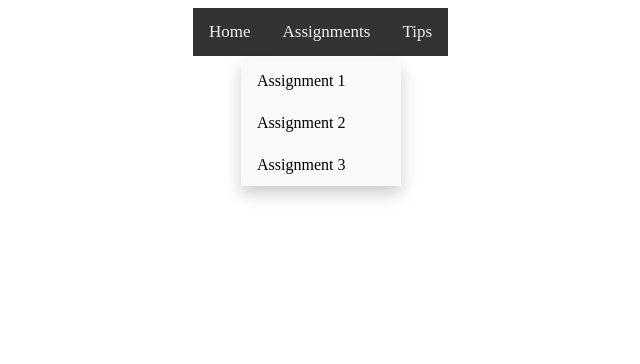
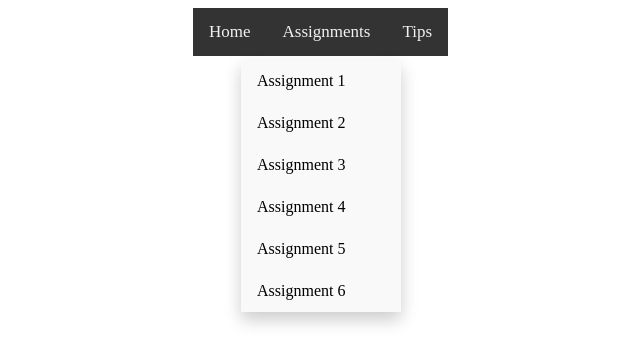
Before and after one commit to jjay4/jjay4.github.io, a plain HTML site: page assignment.html in a window 1280 px wide. Shown: the whole page, without its empty margins (319-959 px from the left). Drawn offline with Linux system fonts and the light colour scheme.

Commit message:
Update assignment.html

```diff
--- a/assignment.html
+++ b/assignment.html
@@ -1 +1 @@
-<!DOCTYPE html><html><head><title>Assignments</title><meta charset="UTF-8"> <meta name="description" content="Portfolio Description"> <meta name="keywords" content="HTML,CSS"> <meta name="author" content="James"> <meta name="viewport" content="width=device-width, initial-scale=1.0"> <link rel="stylesheet" type="text/css" href="index.css"></head><body><nav class="topnav" id="myTopnav"> <a href="index.html">Home</a> <a href="assignment.html" id="drop">Assignments</a> <a href="tips.html">Tips</a></nav> <div class="dropdown-content"> <a href="assignment1.html" id="assignment1">Assignment 1</a> <a href="assignment2.html" id="assignment1">Assignment 2</a> <a href="assignment3.html" id="assignment1">Assignment 3</a> </div></body></html>
+<!DOCTYPE html><html><head><title>Assignments</title><meta charset="UTF-8"> <meta name="description" content="Portfolio Description"> <meta name="keywords" content="HTML,CSS"> <meta name="author" content="James"> <meta name="viewport" content="width=device-width, initial-scale=1.0"> <link rel="stylesheet" type="text/css" href="index.css"></head><body><nav class="topnav" id="myTopnav"> <a href="index.html">Home</a> <a href="assignment.html" id="drop">Assignments</a> <a href="tips.html">Tips</a></nav> <div class="dropdown-content"> <a href="assignment1.html" id="assignment1">Assignment 1</a> <a href="assignment2.html" id="assignment1">Assignment 2</a> <a href="assignment3.html" id="assignment1">Assignment 3</a> <a href="assignment4.html" id="assignment1">Assignment 4</a> <a href="assignment5.html" id="assignment1">Assignment 5</a> <a href="assignment6.html" id="assignment1">Assignment 6</a> </div></body></html>
```
